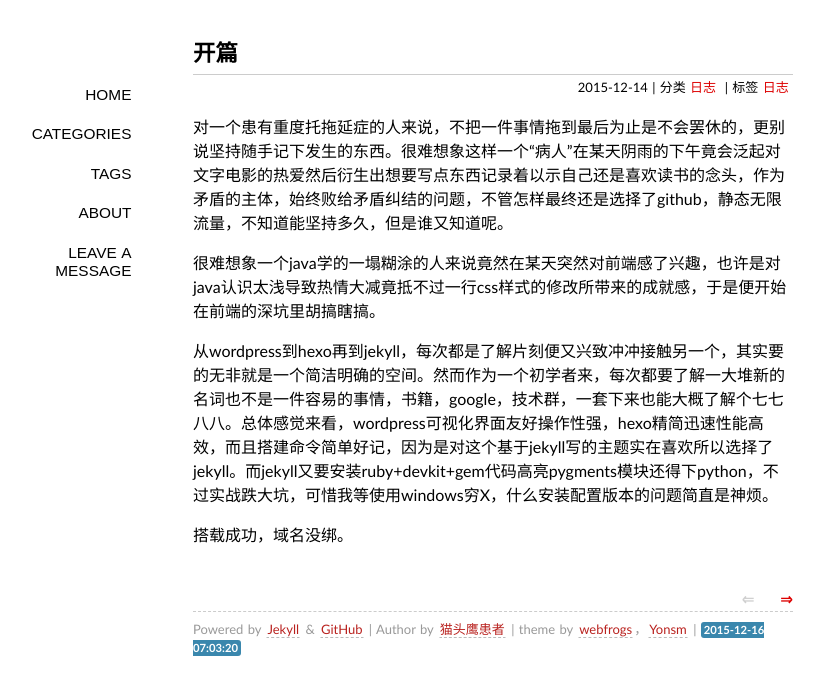
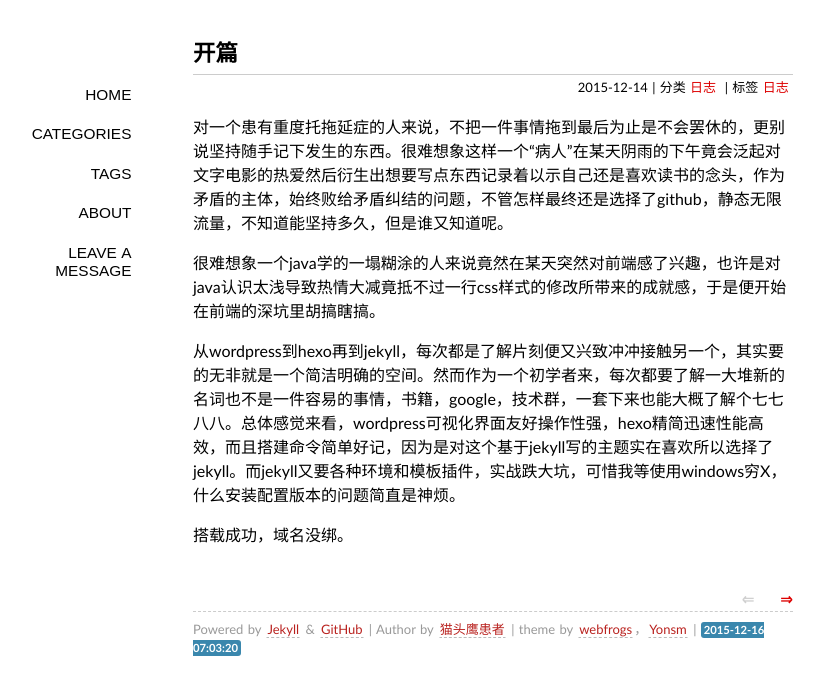
Before and after one commit to NightKs/NightKs.github.io, a Jekyll site: the page built from _posts/2015-12-14-kai-pian.md, in a window 1280 px wide. Shown: the top 695 px of the page, without its empty margins (147-971 px from the left). Built offline with Jekyll 4.4.1, drawn with Linux system fonts in a browser that asks for light colours; some web fonts are replaced; Markdown is read by kramdown in place of the engine named in the settings; comment, search, counter and statistics services are not loaded.

Commit message:
Update 2015-12-14-kai-pian.md

```diff
--- a/_posts/2015-12-14-kai-pian.md
+++ b/_posts/2015-12-14-kai-pian.md
@@ -9,6 +9,6 @@ tags: 日志
 
 很难想象一个java学的一塌糊涂的人来说竟然在某天突然对前端感了兴趣，也许是对java认识太浅导致热情大减竟抵不过一行css样式的修改所带来的成就感，于是便开始在前端的深坑里胡搞瞎搞。
 
-从wordpress到hexo再到jekyll，每次都是了解片刻便又兴致冲冲接触另一个，其实要的无非就是一个简洁明确的空间。然而作为一个初学者来，每次都要了解一大堆新的名词也不是一件容易的事情，书籍，google，技术群，一套下来也能大概了解个七七八八。总体感觉来看，wordpress可视化界面友好操作性强，hexo精简迅速性能高效，而且搭建命令简单好记，因为是对这个基于jekyll写的主题实在喜欢所以选择了jekyll。而jekyll又要安装ruby+devkit+gem代码高亮pygments模块还得下python，不过实战跌大坑，可惜我等使用windows穷X，什么安装配置版本的问题简直是神烦。
+从wordpress到hexo再到jekyll，每次都是了解片刻便又兴致冲冲接触另一个，其实要的无非就是一个简洁明确的空间。然而作为一个初学者来，每次都要了解一大堆新的名词也不是一件容易的事情，书籍，google，技术群，一套下来也能大概了解个七七八八。总体感觉来看，wordpress可视化界面友好操作性强，hexo精简迅速性能高效，而且搭建命令简单好记，因为是对这个基于jekyll写的主题实在喜欢所以选择了jekyll。而jekyll又要各种环境和模板插件，实战跌大坑，可惜我等使用windows穷X，什么安装配置版本的问题简直是神烦。
 
 搭载成功，域名没绑。
```
